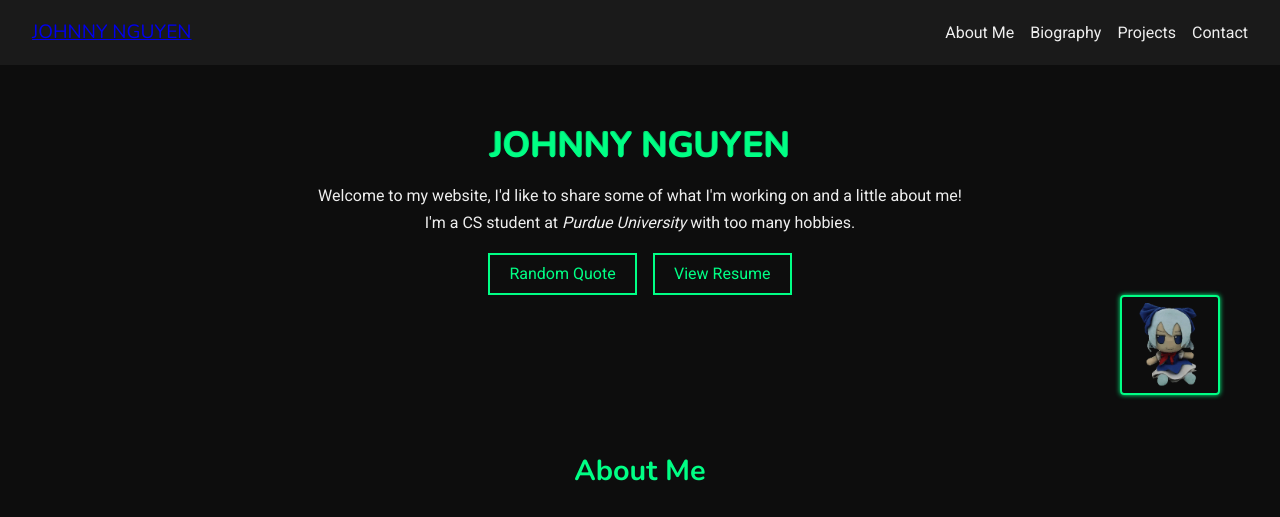
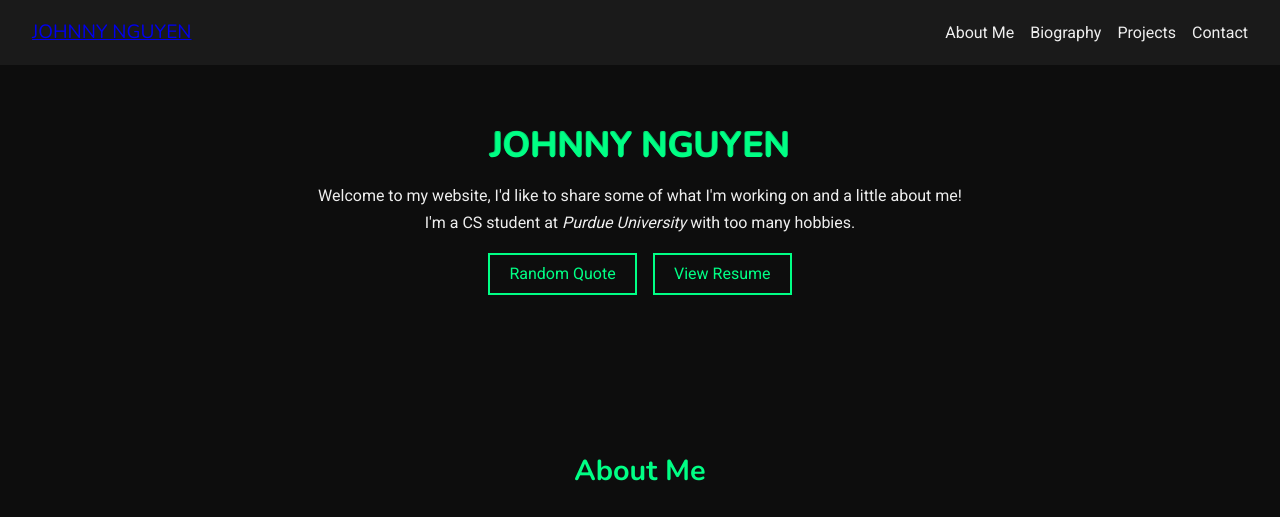
Before and after one commit to jnguyen727/portfolio, a plain HTML site: page index.html in a window 1280 px wide. Shown: the top 517 px of the page. Drawn offline with nearby package versions, Linux system fonts and the light colour scheme.

Commit message:
change stuff

```diff
--- a/index.html
+++ b/index.html
@@ -72,9 +72,7 @@
         <div id="quote-box" class="quote-box"></div>
       </div>
       <!-- Funny GIF on the side -->
-      <div class="funny-gif-container">
-        <img src="images/funny.gif" alt="Funny GIF"/>
-      </div>
+
     </section>
 
     <!-- About Me Section -->
```
